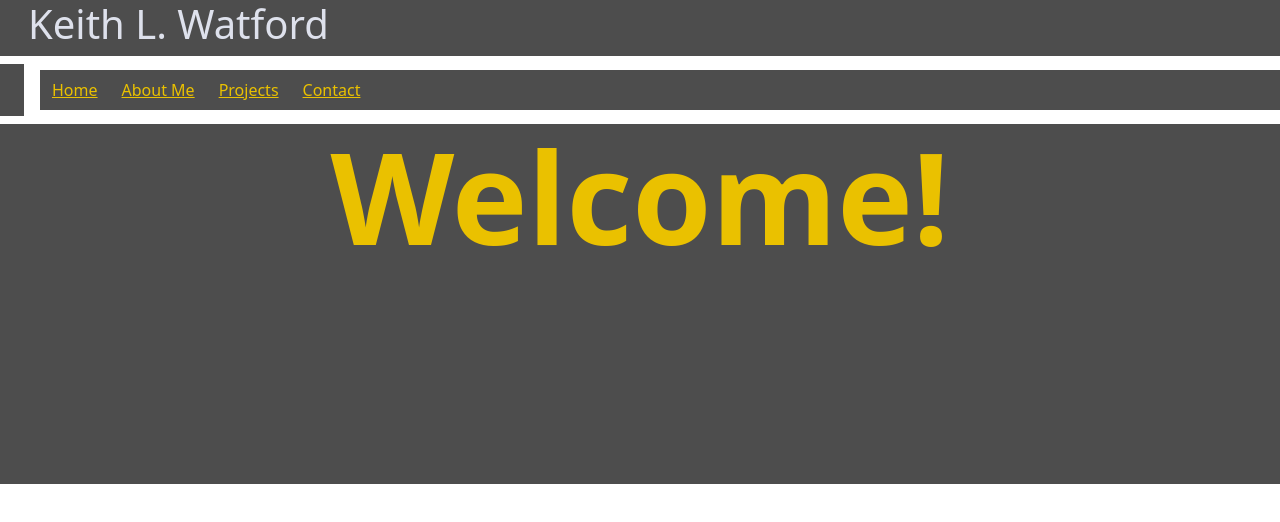
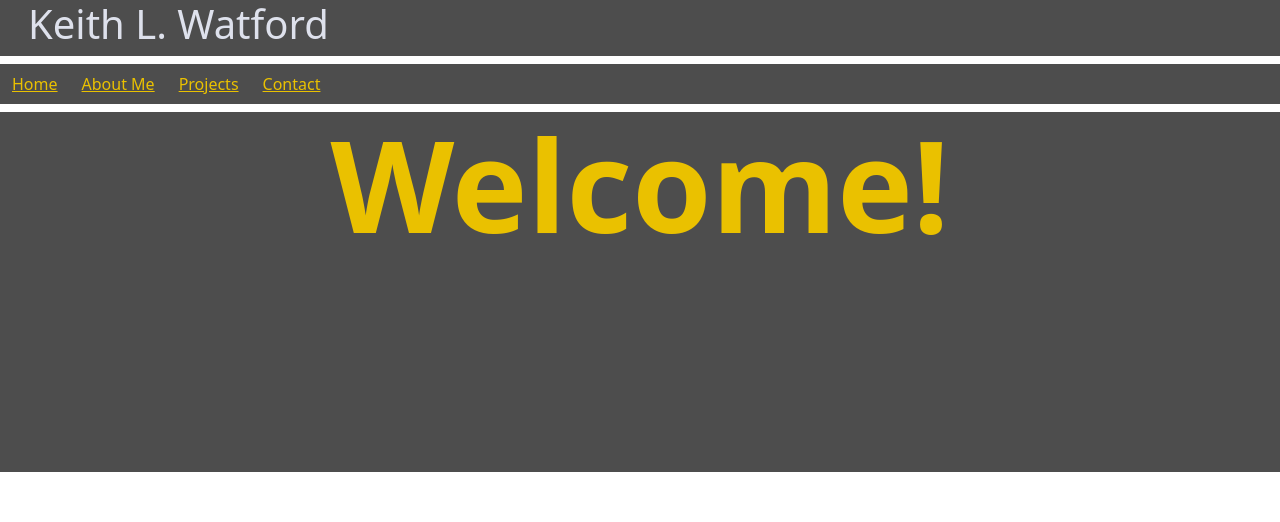
Before and after one commit to Keith-L-Watford/react-portfolio-v1, a React (Create React App) app: page / in a window 1280 px wide. Shown: the top 522 px of the page. Built offline with nearby package versions, Linux system fonts and the light colour scheme.

Commit message:
got to an mvp nav

```diff
--- a/src/components/nav.js
+++ b/src/components/nav.js
@@ -7,11 +7,9 @@ export default function Nav({ currentPage, handlePageChange }) {
 
 
 <nav className="navbar" role="navigation" aria-label="main navigation">
-  <div className="navbar-brand">
-    <a className="navbar-item" href="https://bulma.io">
-      {/* <img src="https://bulma.io/images/bulma-logo.png" width="112" height="28" /> */}
-    </a>
-  </div>
+  {/* <div className="navbar-brand">
+
+  </div> */}
 
   <div id="navbarBasicExample" className="navbar-menu center">
     <div className="navbar-start">
```
